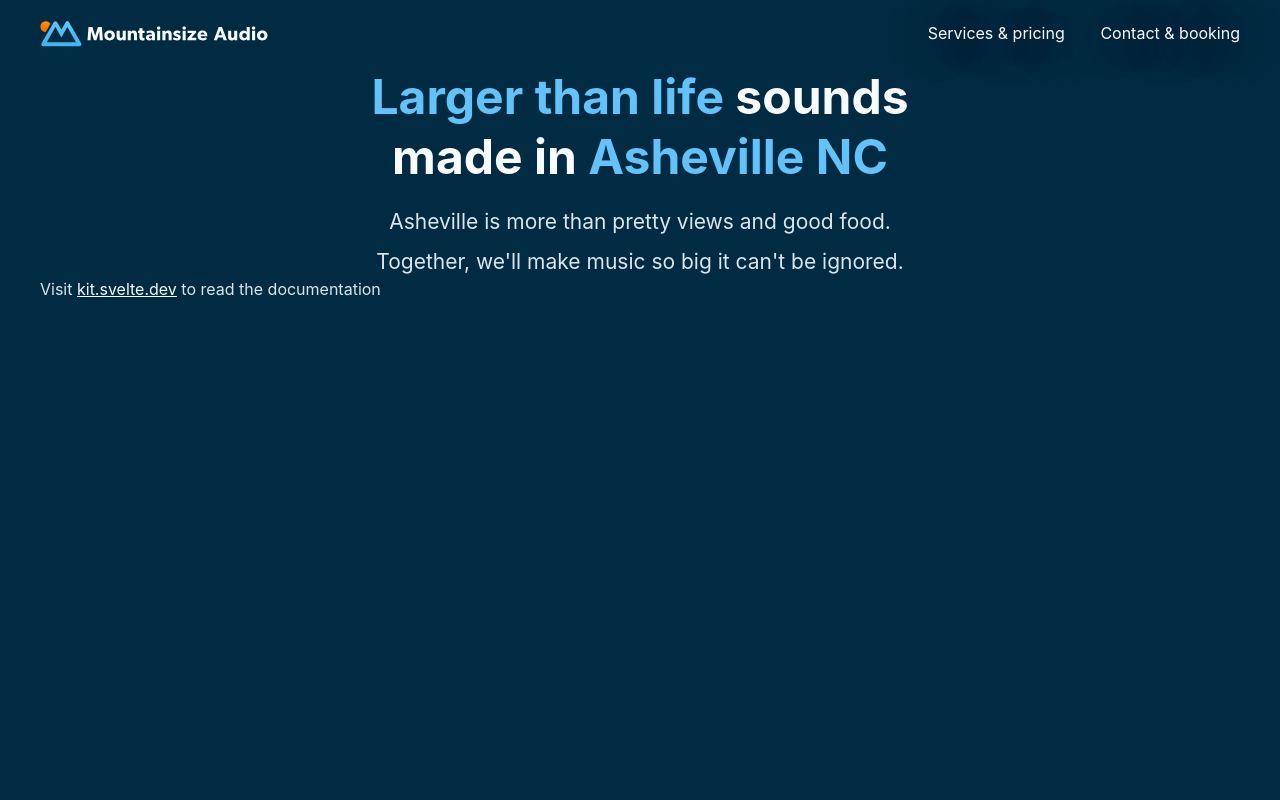
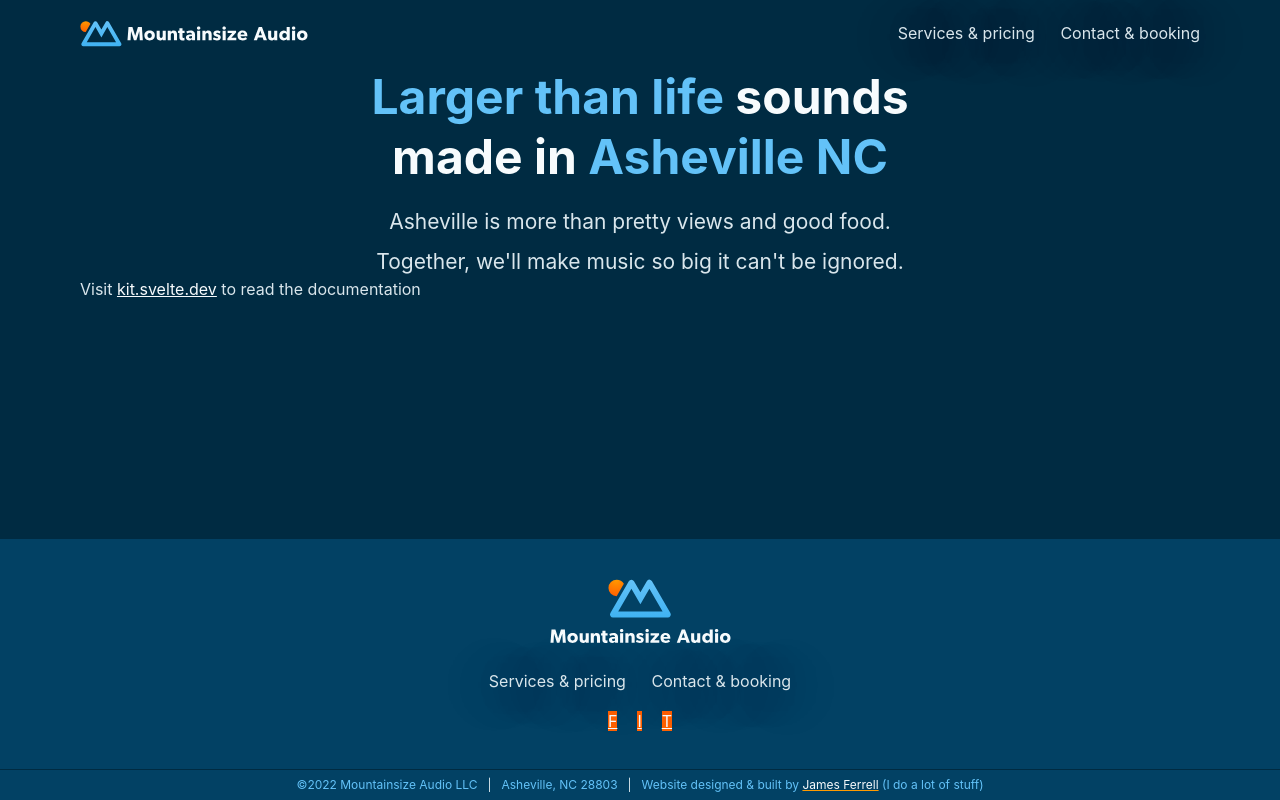
Before and after one commit to perpetualgrimace/mountainsize, a SvelteKit app: page / in a window 1280 px wide. Built offline with nearby package versions, Linux system fonts and the light colour scheme; a web font is replaced by a local one.

Commit message:
adds footer

```diff
--- /dev/null
+++ b/src/lib/Footer.svelte
@@ -0,0 +1,110 @@
+<script>
+	import Navbar from '$lib/Navbar.svelte';
+</script>
+
+<div class="footer">
+	<footer class="footer-top wrapper">
+		<Navbar isHorizontal={false} />
+		<ul class="footer-social-list">
+			<li class="footer-social-item">
+				<a href="" class="footer-social-link"> F </a>
+			</li>
+			<li class="footer-social-item">
+				<a href="" class="footer-social-link"> I </a>
+			</li>
+			<li class="footer-social-item">
+				<a href="" class="footer-social-link"> T </a>
+			</li>
+		</ul>
+	</footer>
+
+	<hr class="footer-hr" />
+
+	<div class="footer-bottom wrapper" role="contentinfo">
+		<ul class="footer-bottom-list u-cyan-light-color">
+			<li class="footer-bottom-item u-font-sm">©2022 Mountainsize Audio LLC</li>
+			<li class="footer-bottom-item u-font-sm">Asheville, NC 28803</li>
+			<li class="footer-bottom-item u-font-sm">
+				Website designed & built by <a href="https://jamesferrell.me">
+					James Ferrell
+				</a> (I do a lot of stuff)
+			</li>
+		</ul>
+	</div>
+</div>
+
+<style lang="scss" global>
+	.footer {
+		margin-top: auto;
+		background-color: $dark;
+	}
+
+	.footer-hr {
+		@include pseudo;
+		border: none;
+		height: 1px;
+		background-color: $black;
+	}
+
+	.footer-top {
+		padding-top: $sp-md;
+		padding-bottom: $sp-md;
+
+		.navbar {
+			flex-direction: column;
+
+			.navbar-link {
+				margin-bottom: $sp-sm;
+
+				&:first-of-type {
+					margin-right: 0;
+					margin-bottom: $sp-xxs;
+				}
+			}
+		}
+	}
+
+	.footer-social-list {
+		display: flex;
+		justify-content: center;
+		margin-top: $sp-sm;
+		margin-bottom: $sp-sm;
+	}
+	.footer-social-item:not(:last-of-type) {
+		margin-right: $sp-md;
+	}
+	.footer-social-link {
+		background-color: $sun-dark;
+	}
+
+	.footer-bottom {
+		min-height: $sp-lg;
+	}
+
+	.footer-bottom-list {
+		display: flex;
+		flex-wrap: wrap;
+		justify-content: center;
+		padding-top: $sp-xxs;
+		padding-bottom: $sp-xxs;
+
+		a {
+			text-decoration-color: $sun-light;
+
+			&:hover,
+			&:focus {
+				text-decoration-color: currentColor;
+			}
+		}
+	}
+	.footer-bottom-item:not(:last-of-type) {
+		margin-right: $sp-xs;
+
+		&:after {
+			display: inline-block;
+			content: '|';
+			margin-left: $sp-xs;
+			color: $gray;
+		}
+	}
+</style>
--- a/src/lib/Hero/index.svelte
+++ b/src/lib/Hero/index.svelte
@@ -2,16 +2,11 @@
 	import { page } from '$app/stores';
 </script>
 
-<header class={`hero ${$page.routeId || 'home'}-hero`}>
+<header class={`hero ${$page.routeId || 'home'}-hero u-text-center`}>
 	<div class="wrapper">
 		<slot />
 	</div>
 </header>
 
 <style lang="scss" global>
-	.hero {
-		@media (min-width: 600px) {
-			text-align: center;
-		}
-	}
 </style>
--- a/src/lib/Navbar.svelte
+++ b/src/lib/Navbar.svelte
@@ -2,11 +2,13 @@
 	import { page } from '$app/stores';
 
 	import Logo from '$lib/Logo.svelte';
+
+	export let isHorizontal = true;
 </script>
 
 <nav class="navbar">
 	<a class="navbar-link" href="." aria-current={!$page.routeId ? 'page' : null}>
-		<Logo />
+		<Logo {isHorizontal} />
 	</a>
 
 	<div class="navbar-list">
@@ -32,8 +34,8 @@
 		display: flex;
 		flex-wrap: wrap;
 		align-items: center;
-		margin-left: -$sp-sm;
-		margin-right: -$sp-sm;
+		margin-left: -$sp-xs;
+		margin-right: -$sp-xs;
 	}
 
 	.navbar-link:first-of-type {
@@ -42,8 +44,9 @@
 
 	.navbar-link {
 		@include text-shadow-lg;
-		padding: $sp-md $sp-sm;
+		padding: $sp-md $sp-xs;
 		text-decoration: none;
+		color: $gray;
 		transition: transform 0.2s ease-out;
 
 		&:hover,
--- a/src/routes/+layout.svelte
+++ b/src/routes/+layout.svelte
@@ -1,6 +1,7 @@
 <script>
 	import '../styles/global.scss';
 	import Navbar from '$lib/Navbar.svelte';
+	import Footer from '$lib/Footer.svelte';
 </script>
 
 <div class="wrapper">
@@ -8,3 +9,13 @@
 </div>
 
 <slot />
+
+<Footer />
+
+<style lang="scss" global>
+	body {
+		display: flex;
+		flex-direction: column;
+		min-height: 100vh;
+	}
+</style>
--- a/src/styles/1-utils/_utility-classes.scss
+++ b/src/styles/1-utils/_utility-classes.scss
@@ -25,6 +25,8 @@
 .u-font-sm   { @include font-sm;   }
 
 .u-cyan-light-color { color: $cyan-light; }
+
+.u-text-center { @media (min-width: 600px) { text-align: center; } }
 
 //////////////////////////////////
 // SPACING
--- a/src/styles/3-layout/_layout.scss
+++ b/src/styles/3-layout/_layout.scss
@@ -1,5 +1,6 @@
 .wrapper {
-	max-width: 1400px;
+	width: 100%;
+	max-width: 1200px;
 	margin-left: auto;
 	margin-right: auto;
 	padding-left: $sp-md;
```
